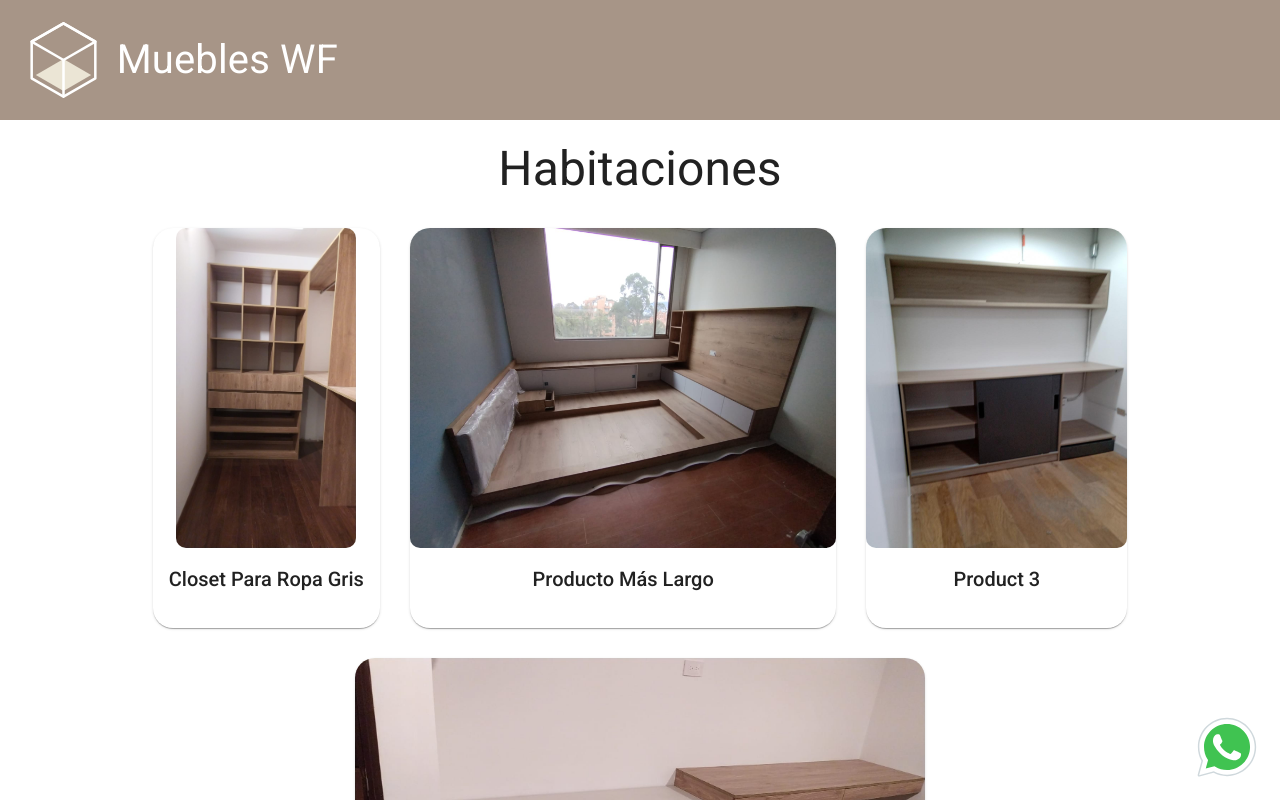
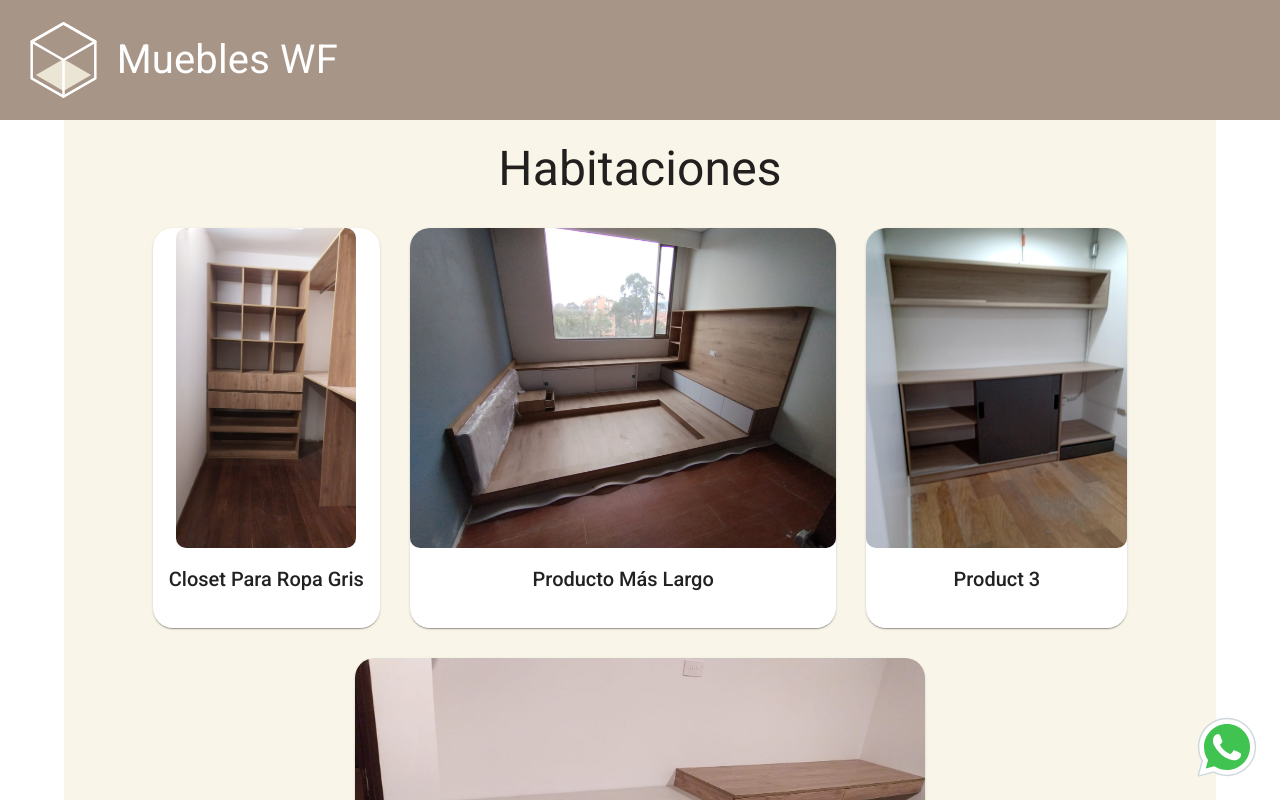
Before and after one commit to wsflorianf/muebles-web, a React (Vite) app: page /bedroom in a window 1280 px wide. Shown: the top 800 px of the page. Built offline with nearby package versions, Linux system fonts and the light colour scheme.

Commit message:
Color de fondo de las secciones

```diff
--- a/src/App.css
+++ b/src/App.css
@@ -61,6 +61,7 @@ main {
   display: flex;
   flex-direction: column;
   align-items: center;
+  background-color: #faf5e9;
   animation: fadeIn 0.4s ease-out forwards;
 }
 
@@ -71,7 +72,6 @@ main {
 #main{
   padding: 20px;
   gap: 20px;
-  background-color: #faf5e9;
 }
 
 .hidden{
```
